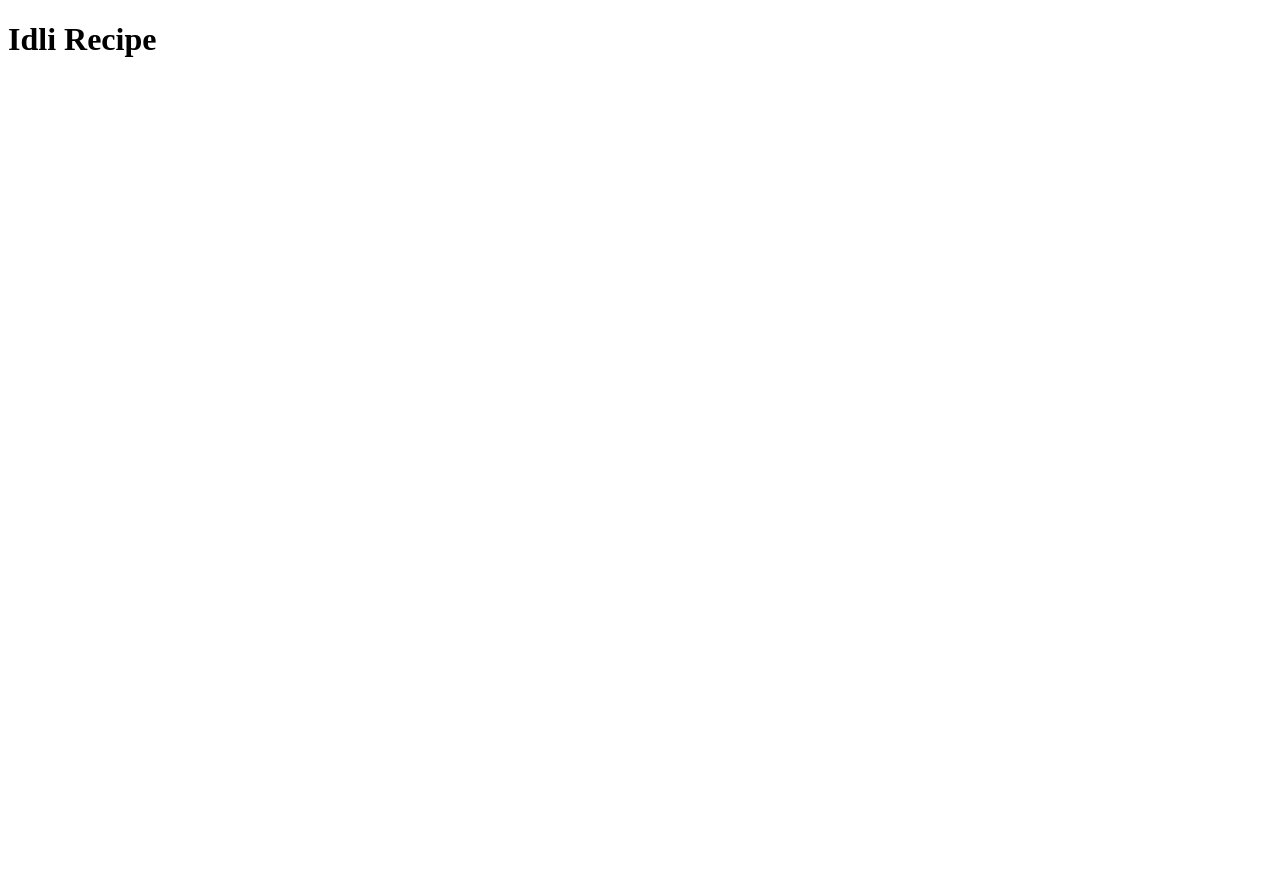
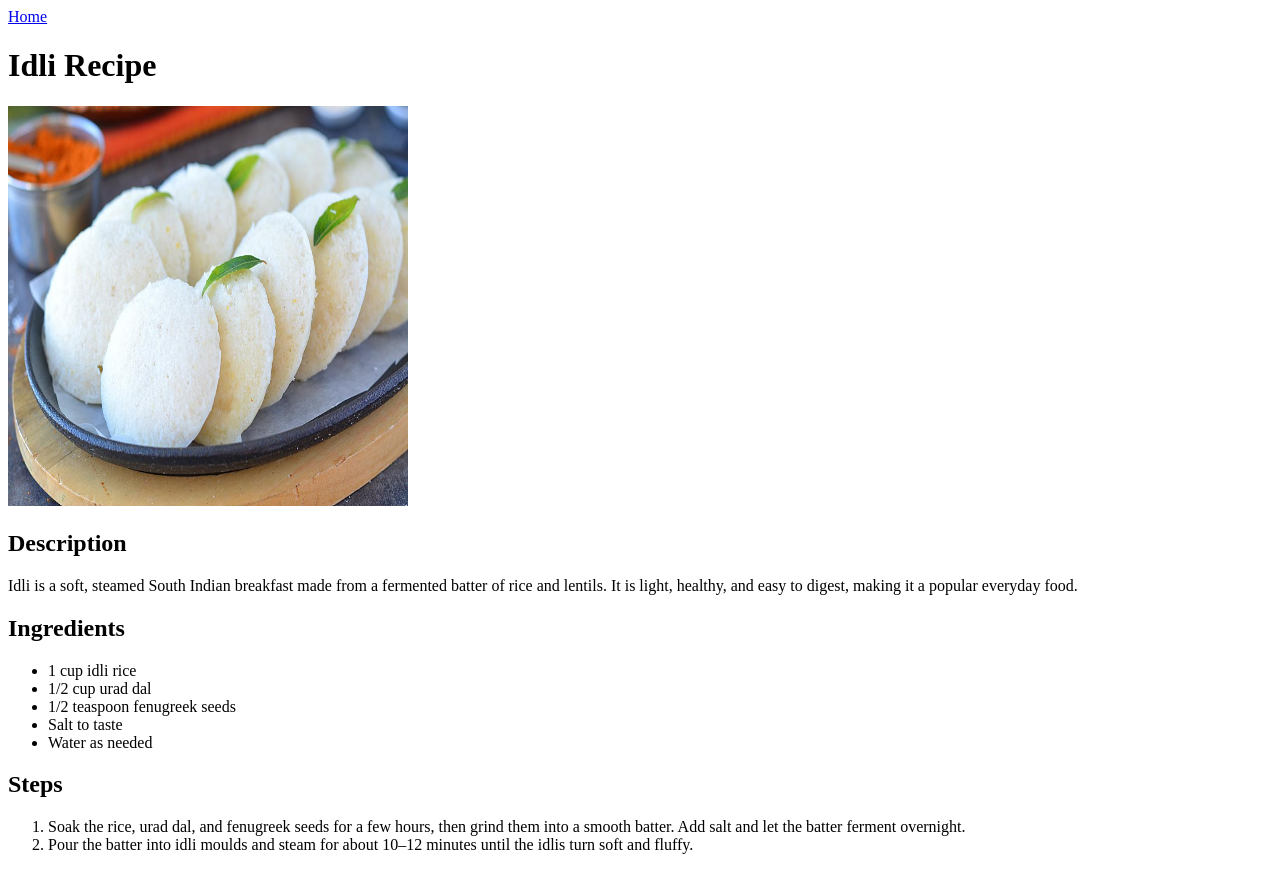
Before and after one commit to CicilVarghese/odin-recipes, a plain HTML site: page recipes/idli.html in a window 1280 px wide. Before the commit the page ends 800 px from the top, so only its background shows below. Drawn offline with Linux system fonts and the light colour scheme.

Commit message:
Add image and content for idli page
- Added image of idli for better understanding
- Added description, ingredients, and steps for easy cooking.

```diff
--- a/recipes/idli.html
+++ b/recipes/idli.html
@@ -6,6 +6,27 @@
     <title>Idli Recipe</title>
 </head>
 <body>
+    <a href="../index.html" target="_blank" rel="noreferrer">Home</a>
     <h1>Idli Recipe</h1>
+    <img src="../images/idli.jpg" alt="This is a picture of Idli" width="400" height="400">
+
+    <h2>Description</h2>
+<p>Idli is a soft, steamed South Indian breakfast made from a fermented batter of rice and lentils. It is light, healthy, and easy to digest, making it a popular everyday food.</p>
+
+<h2>Ingredients</h2>
+<ul>
+    <li>1 cup idli rice</li>
+    <li>1/2 cup urad dal</li>
+    <li>1/2 teaspoon fenugreek seeds</li>
+    <li>Salt to taste</li>
+    <li>Water as needed</li>
+</ul>
+
+<h2>Steps</h2>
+<ol>
+    <li>Soak the rice, urad dal, and fenugreek seeds for a few hours, then grind them into a smooth batter. Add salt and let the batter ferment overnight.</li>
+    <li>Pour the batter into idli moulds and steam for about 10–12 minutes until the idlis turn soft and fluffy.</li>
+</ol>
+
 </body>
 </html>
```
